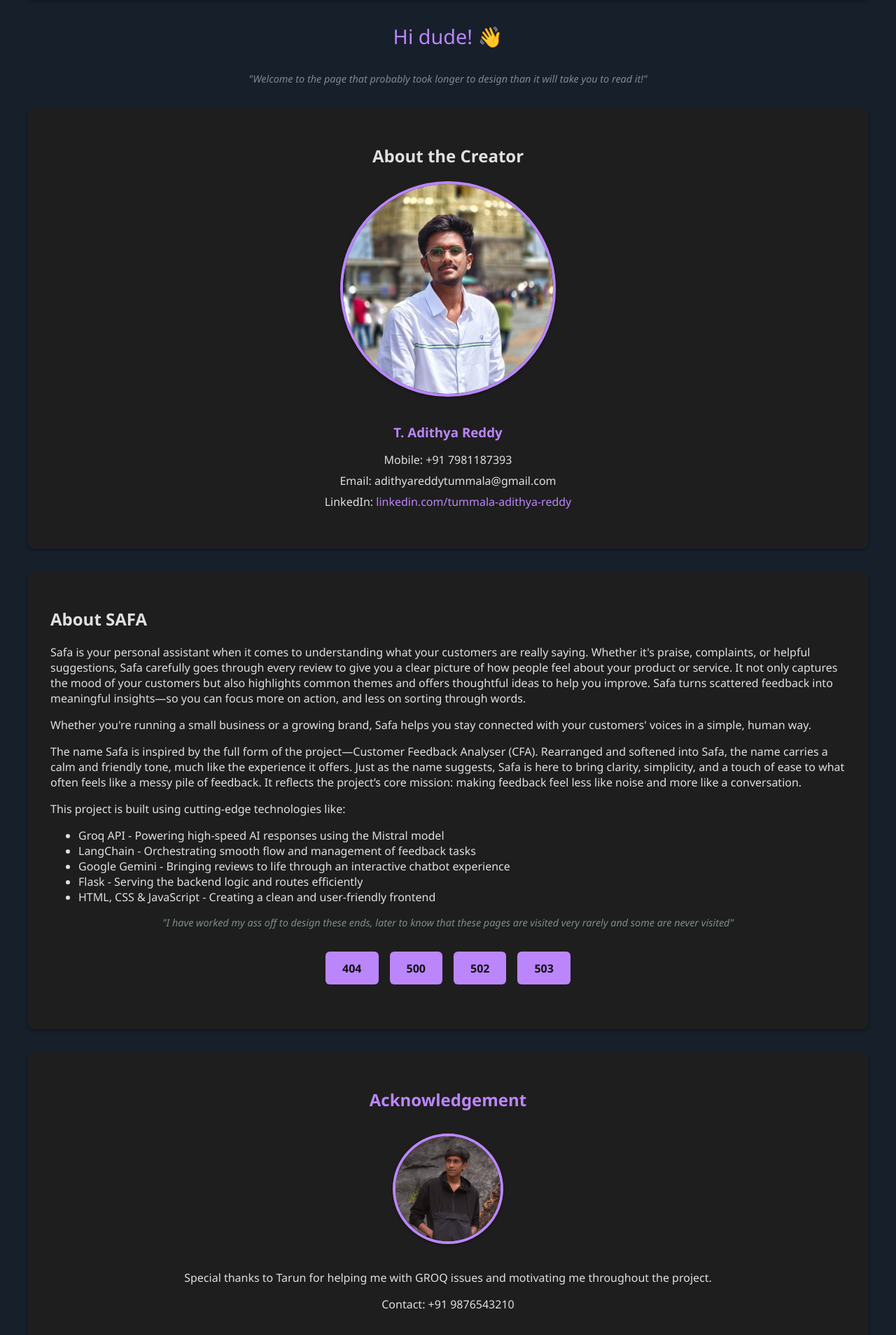
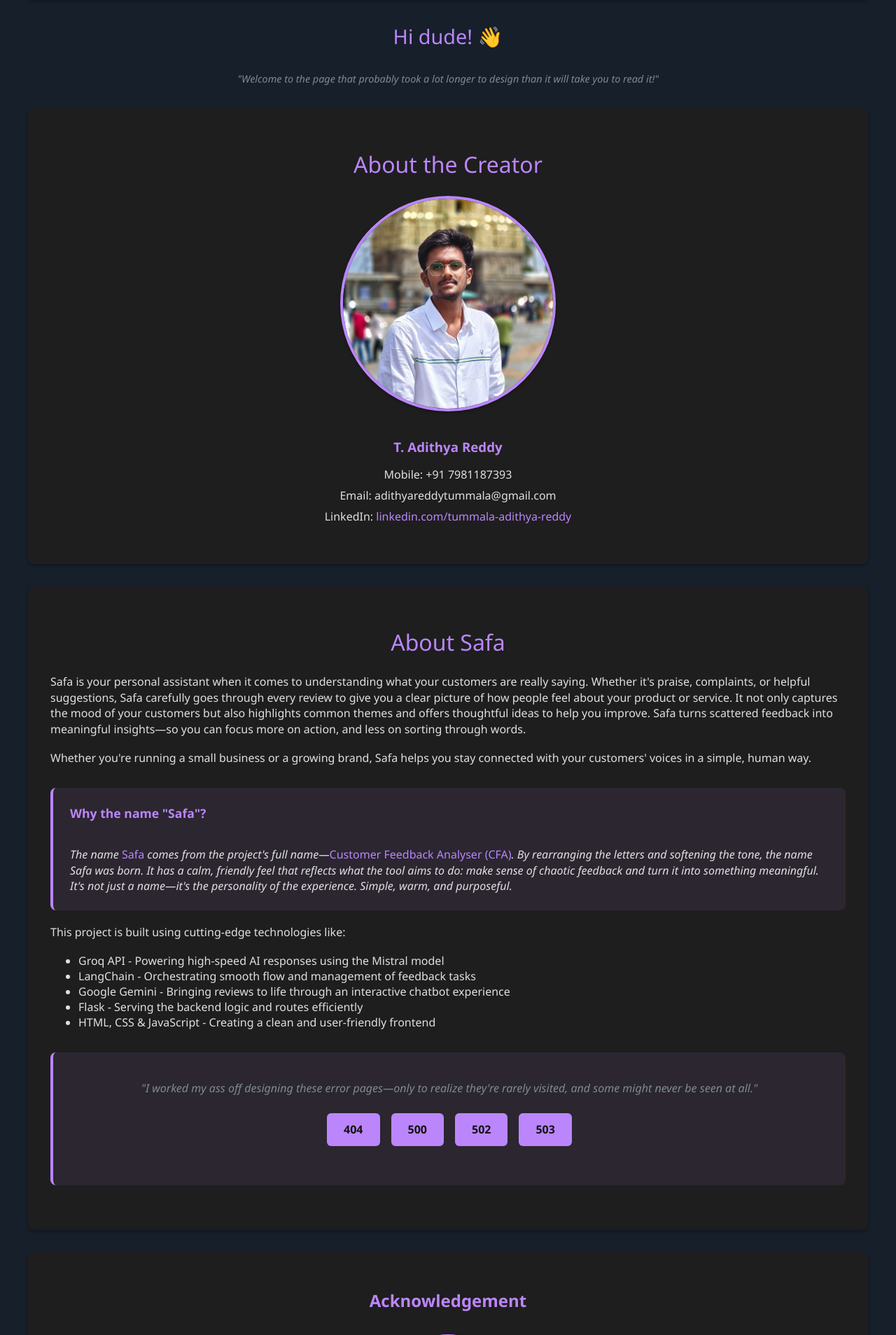
Before and after one commit to Adithya2369/SAFA, a Flask app: template templates/safa.html in a window 1280 px wide. Shown: the part 134-2042 px from the top of the page at 70% size. Run offline with Flask 3, Linux system fonts and the light colour scheme; the template is opened without the code that fills it, so the values that code supplies are empty.

Commit message:
About safa

```diff
--- a/app.py
+++ b/app.py
@@ -56,6 +56,10 @@ def suggest():
     result = suggested_improvements(material)
     return render_template('suggest.html', message=result)
 
+@app.route('/safa')
+def safa():
+    return render_template('safa.html')
+
 @app.errorhandler(404)
 def page_not_found(e):
     return render_template('404.html'), 404
--- a/templates/safa.html
+++ b/templates/safa.html
@@ -56,6 +56,19 @@
             background-color: #1e1e1e;
             border-radius: 8px;
             box-shadow: 0 2px 4px rgba(0,0,0,0.3);
+        }
+        .section h2 {
+            color: #bb86fc;
+            font-size: 2rem;
+            margin-bottom: 1.5rem;
+            text-align: center;
+            font-weight: 500;
+        }
+        .section p {
+            color: #e0e0e0;
+            line-height: 1.4;
+            margin-bottom: 1.2rem;
+            font-size: 1rem;
         }
         .creator-section {
             display: flex;
@@ -134,6 +147,46 @@
             color: #e0e0e0;
             margin-bottom: 1rem;
         }
+        .naming-story {
+            background-color: rgba(187, 134, 252, 0.08);
+            padding: 1.5rem;
+            border-radius: 8px;
+            border-left: 4px solid #bb86fc;
+            margin: 2rem 0;
+            font-style: italic;
+            line-height: 1.6;
+        }
+        .naming-story strong {
+            color: #bb86fc;
+            font-style: normal;
+            display: block;
+            margin-bottom: 0.8rem;
+            font-size: 1.1rem;
+        }
+        .naming-story em {
+            color: #bb86fc;
+            font-style: normal;
+            font-weight: 500;
+        }
+        .error-box {
+            background-color: rgba(187, 134, 252, 0.08);
+            padding: 1.5rem;
+            border-radius: 8px;
+            border-left: 4px solid #bb86fc;
+            margin: 2rem 0;
+        }
+        .error-box .humor {
+            margin-bottom: 1.5rem;
+            font-size: 1rem;
+            color: #7f8c8d;
+            font-style: italic;
+        }
+        .error-box .error-buttons {
+            display: flex;
+            justify-content: center;
+            gap: 1rem;
+            margin-top: 1rem;
+        }
     </style>
 </head>
 <body>
@@ -147,7 +200,7 @@
             Hi dude! 👋
         </div>
         <div class="humor">
-            "Welcome to the page that probably took longer to design than it will take you to read it!"
+            "Welcome to the page that probably took a lot longer to design than it will take you to read it!"
         </div>
 
         <div class="section creator-section">
@@ -162,10 +215,13 @@
         </div>
 
         <div class="section">
-            <h2>About SAFA</h2>
+            <h2>About Safa</h2>
             <p>Safa is your personal assistant when it comes to understanding what your customers are really saying. Whether it's praise, complaints, or helpful suggestions, Safa carefully goes through every review to give you a clear picture of how people feel about your product or service. It not only captures the mood of your customers but also highlights common themes and offers thoughtful ideas to help you improve. Safa turns scattered feedback into meaningful insights—so you can focus more on action, and less on sorting through words.</p>
             <p>Whether you're running a small business or a growing brand, Safa helps you stay connected with your customers' voices in a simple, human way.</p>
-            <p>The name Safa is inspired by the full form of the project—Customer Feedback Analyser (CFA). Rearranged and softened into Safa, the name carries a calm and friendly tone, much like the experience it offers. Just as the name suggests, Safa is here to bring clarity, simplicity, and a touch of ease to what often feels like a messy pile of feedback. It reflects the project’s core mission: making feedback feel less like noise and more like a conversation.</p>
+
+            <p class="naming-story"><strong>Why the name "Safa"?</strong><br>
+                The name <em>Safa</em> comes from the project's full name—<em>Customer Feedback Analyser (CFA)</em>. By rearranging the letters and softening the tone, the name Safa was born. It has a calm, friendly feel that reflects what the tool aims to do: make sense of chaotic feedback and turn it into something meaningful. It's not just a name—it's the personality of the experience. Simple, warm, and purposeful.</p>
+
                 <p>This project is built using cutting-edge technologies like:</p>
                 <ul>
                     <li>Groq API - Powering high-speed AI responses using the Mistral model</li>
@@ -175,13 +231,15 @@
                     <li>HTML, CSS & JavaScript - Creating a clean and user-friendly frontend</li>
                 </ul>
 
-            <p class="humor">"I have worked my ass off to design these ends, later to know that these pages are visited very rarely and some are never visited"</p>
+            <div class="error-box">
+                <p class="humor">"I worked my ass off designing these error pages—only to realize they're rarely visited, and some might never be seen at all."</p>
 
                 <div class="error-buttons">
                     <a href="/404" class="error-button">404</a>
                     <a href="/500" class="error-button">500</a>
                     <a href="/502" class="error-button">502</a>
                     <a href="/503" class="error-button">503</a>
+                </div>
             </div>
         </div>
 
```
Lines whose indentation alone changed are shown as unchanged.
